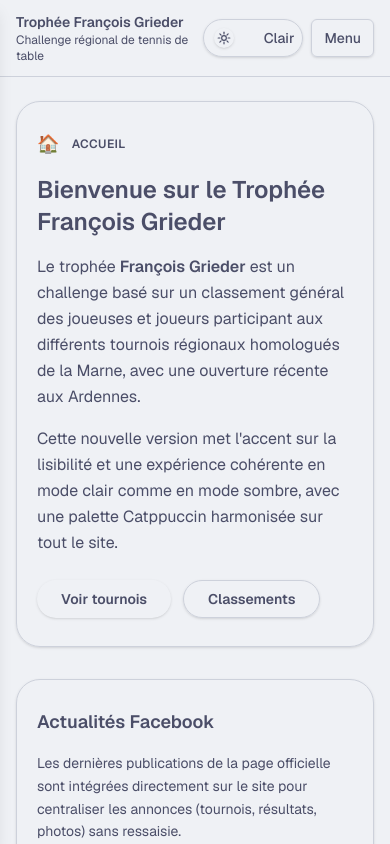
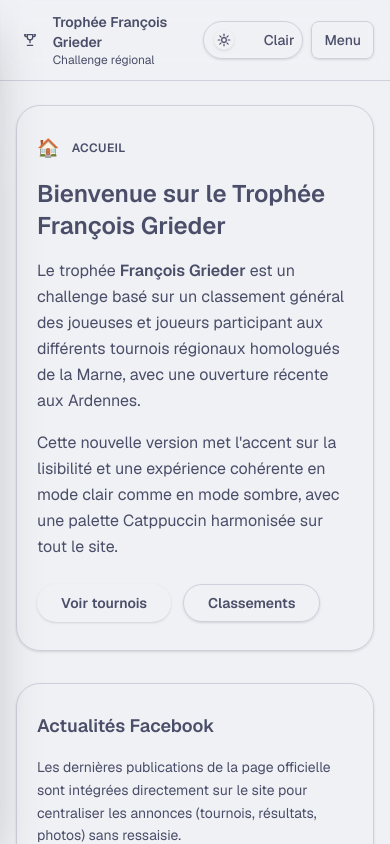
Before and after one commit to jesared/tfg-refonte, a Next.js app: page / in a window 390 px wide. Shown: the top 844 px of the page. Built offline with nearby package versions, Linux system fonts and the light colour scheme.

Commit message:
Améliore le style Catppuccin du menu latéral

```diff
--- a/app/layout.tsx
+++ b/app/layout.tsx
@@ -45,7 +45,7 @@ export default function RootLayout({
         <div className="min-h-full">
           <div className="md:flex">
             <Sidebar />
-            <div className="flex-1 md:pl-64">
+            <div className="flex-1 md:pl-72">
               <main className="px-4 py-6 sm:px-6 lg:px-8">{children}</main>
             </div>
           </div>
--- a/components/Sidebar.tsx
+++ b/components/Sidebar.tsx
@@ -34,59 +34,25 @@ export function Sidebar() {
     };
   }, [isOpen]);
 
-  return (
+  const sidebarContent = (
     <>
-      <header className="border-b border-border bg-card md:hidden">
-        <div className="flex items-center justify-between px-4 py-3">
-          <div className="flex flex-col">
-            <span className="text-sm font-semibold text-foreground">Trophée François Grieder</span>
-            <span className="text-xs text-muted-foreground">Challenge régional de tennis de table</span>
+      <div className="rounded-xl border border-border/70 bg-background/65 p-4 shadow-[0_10px_35px_hsl(var(--background)/0.65)] backdrop-blur">
+        <div className="flex items-center gap-3">
+          <div className="flex h-10 w-10 items-center justify-center rounded-lg bg-gradient-to-br from-primary/45 via-primary/25 to-accent/35 text-primary shadow-sm">
+            <Trophy className="h-5 w-5" aria-hidden="true" />
           </div>
-
-          <div className="flex items-center gap-2">
-            <ThemeToggle />
-            <button
-              type="button"
-              onClick={() => setIsOpen(true)}
-              className="inline-flex items-center gap-2 rounded-md border border-border bg-card px-3 py-2 text-sm font-medium text-foreground shadow-sm"
-              aria-expanded={isOpen}
-              aria-controls="mobile-sidebar"
-            >
-              Menu
-            </button>
+          <div>
+            <p className="text-sm font-semibold text-foreground">Trophée François Grieder</p>
+            <p className="text-xs text-muted-foreground">Challenge régional de tennis de table</p>
           </div>
         </div>
-      </header>
+      </div>
 
-      <div
-        className={`fixed inset-0 z-40 bg-black/50 transition-opacity md:hidden ${
-          isOpen ? "opacity-100" : "pointer-events-none opacity-0"
-        }`}
-        onClick={() => setIsOpen(false)}
-        aria-hidden="true"
-      />
-
-      <div
-        id="mobile-sidebar"
-        className={`fixed inset-y-0 left-0 z-50 w-72 border-r border-border bg-card px-6 py-6 shadow-lg transition-transform md:hidden ${
-          isOpen ? "translate-x-0" : "-translate-x-full"
-        }`}
-        role="dialog"
-        aria-modal="true"
-      >
-        <div className="flex items-center justify-between">
-          <div className="text-sm font-semibold text-foreground">Navigation</div>
-          <button
-            type="button"
-            onClick={() => setIsOpen(false)}
-            className="rounded-md p-2 text-muted-foreground hover:bg-muted hover:text-foreground"
-            aria-label="Fermer le menu"
-          >
-            <X className="h-4 w-4" aria-hidden="true" />
-          </button>
+      <div className="mt-6">
+        <div className="mb-3 px-1 text-[11px] font-semibold uppercase tracking-[0.2em] text-muted-foreground">
+          Navigation
         </div>
-
-        <nav className="mt-6 space-y-2">
+        <nav className="space-y-2">
           {navigationItems.map((item) => (
             <SidebarItem
               key={item.href}
@@ -100,25 +66,83 @@ export function Sidebar() {
         </nav>
       </div>
 
-      <aside className="hidden border-r border-border bg-card md:fixed md:inset-y-0 md:flex md:w-64 md:flex-col md:px-6 md:py-8">
-        <div className="text-xs font-semibold uppercase tracking-wide text-muted-foreground">Navigation</div>
+      <div className="mt-auto space-y-3 rounded-xl border border-border/70 bg-background/55 p-4">
+        <button
+          type="button"
+          className="group flex w-full items-center justify-between rounded-lg border border-primary/30 bg-primary/10 px-3 py-2 text-left transition hover:bg-primary/15"
+        >
+          <span className="flex items-center gap-2 text-sm font-medium text-primary">
+            <Trophy className="h-4 w-4 text-accent" aria-hidden="true" />
+            Suivre les résultats
+          </span>
+        </button>
+        <ThemeToggle />
+      </div>
+    </>
+  );
 
-        <nav className="mt-6 space-y-2">
-          {navigationItems.map((item) => (
-            <SidebarItem
-              key={item.href}
-              href={item.href}
-              label={item.label}
-              icon={item.icon}
-              active={isItemActive(pathname, item.href)}
-            />
-          ))}
-        </nav>
+  return (
+    <>
+      <header className="border-b border-border/70 bg-card/90 backdrop-blur-md md:hidden">
+        <div className="flex items-center justify-between px-4 py-3">
+          <div className="flex items-center gap-2">
+            <div className="flex h-8 w-8 items-center justify-center rounded-md bg-gradient-to-br from-primary/45 to-accent/35 text-primary">
+              <Trophy className="h-4 w-4" aria-hidden="true" />
+            </div>
+            <div className="flex flex-col">
+              <span className="text-sm font-semibold text-foreground">
+                Trophée François Grieder
+              </span>
+              <span className="text-xs text-muted-foreground">Challenge régional</span>
+            </div>
+          </div>
 
-        <div className="mt-auto space-y-3 pt-8">
-          <ThemeToggle />
-          <div className="text-xs text-muted-foreground">Trophée François Grieder</div>
+          <div className="flex items-center gap-2">
+            <ThemeToggle />
+            <button
+              type="button"
+              onClick={() => setIsOpen(true)}
+              className="inline-flex items-center gap-2 rounded-lg border border-border/70 bg-background/70 px-3 py-2 text-sm font-medium text-foreground shadow-sm transition hover:border-primary/40 hover:text-primary"
+              aria-expanded={isOpen}
+              aria-controls="mobile-sidebar"
+            >
+              Menu
+            </button>
+          </div>
         </div>
+      </header>
+
+      <div
+        className={`fixed inset-0 z-40 bg-background/75 backdrop-blur-sm transition-opacity md:hidden ${
+          isOpen ? "opacity-100" : "pointer-events-none opacity-0"
+        }`}
+        onClick={() => setIsOpen(false)}
+        aria-hidden="true"
+      />
+
+      <div
+        id="mobile-sidebar"
+        className={`fixed inset-y-0 left-0 z-50 flex w-80 max-w-[90vw] flex-col border-r border-border/80 bg-card/95 px-5 py-5 shadow-2xl backdrop-blur-xl transition-transform md:hidden ${
+          isOpen ? "translate-x-0" : "-translate-x-full"
+        }`}
+        role="dialog"
+        aria-modal="true"
+      >
+        <div className="mb-4 flex items-center justify-end">
+          <button
+            type="button"
+            onClick={() => setIsOpen(false)}
+            className="rounded-md p-2 text-muted-foreground transition hover:bg-muted hover:text-foreground"
+            aria-label="Fermer le menu"
+          >
+            <X className="h-4 w-4" aria-hidden="true" />
+          </button>
+        </div>
+        {sidebarContent}
+      </div>
+
+      <aside className="hidden border-r border-border/70 bg-card/70 md:fixed md:inset-y-0 md:flex md:w-72 md:flex-col md:px-5 md:py-6 md:backdrop-blur-xl">
+        {sidebarContent}
       </aside>
     </>
   );
--- a/components/SidebarItem.tsx
+++ b/components/SidebarItem.tsx
@@ -24,22 +24,32 @@ export function SidebarItem({
       onClick={onSelect}
       aria-current={active ? "page" : undefined}
       className={cn(
-        "group relative flex items-center gap-3 rounded-md px-3 py-2 text-sm font-medium transition-colors",
+        "group relative flex items-center gap-3 overflow-hidden rounded-xl border px-3 py-2.5 text-sm font-medium transition-all duration-200",
         active
-          ? "bg-primary/15 text-primary"
-          : "text-muted-foreground hover:bg-muted hover:text-foreground",
+          ? "border-primary/35 bg-gradient-to-r from-primary/20 via-primary/10 to-accent/10 text-foreground shadow-[0_12px_26px_hsl(var(--primary)/0.18)]"
+          : "border-transparent text-muted-foreground hover:border-border/80 hover:bg-muted/70 hover:text-foreground",
       )}
     >
-      {active && <span className="absolute left-0 top-1/2 h-5 w-1 -translate-y-1/2 rounded-r bg-accent" />}
+      <span
+        className={cn(
+          "flex h-8 w-8 items-center justify-center rounded-lg transition-colors",
+          active
+            ? "bg-primary/25 text-primary"
+            : "bg-muted/70 text-muted-foreground group-hover:text-foreground",
+        )}
+      >
+        <Icon className="h-4 w-4" />
+      </span>
 
-      <Icon
+      <span>{label}</span>
+
+      <span
+        aria-hidden="true"
         className={cn(
-          "h-4 w-4",
-          active ? "text-accent" : "text-muted-foreground group-hover:text-foreground",
+          "absolute inset-y-1 right-1 w-1 rounded-full transition-opacity",
+          active ? "bg-accent opacity-100" : "opacity-0",
         )}
       />
-
-      <span>{label}</span>
     </Link>
   );
 }
```
